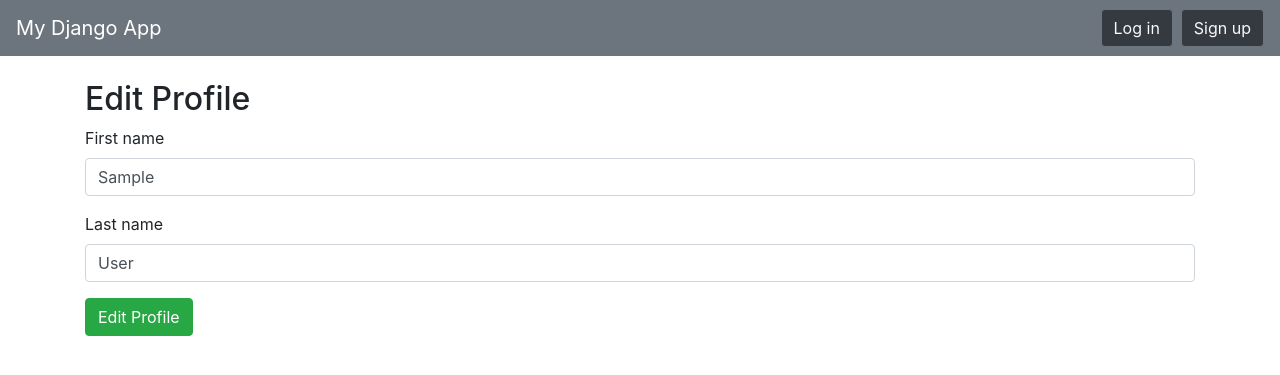
After one commit to Joeriksson/django-template, a Django app: page /user_profile/1 in a window 1280 px wide. The commit adds this page. Shown: the top 375 px of the page. Run offline with Django 3.2, Linux system fonts and the light colour scheme; tables that the repository leaves empty hold one stand-in row (values such as "Sample post"); some libraries are stand-ins or nearby versions.

Commit message:
add user profile page

```diff
--- a/project/urls.py
+++ b/project/urls.py
@@ -2,12 +2,15 @@ from django.contrib import admin
 from django.urls import path, include
 from django.conf.urls.static import static
 from django.conf import settings
+
+from . import views
 
 urlpatterns = [
                   # django admin
                   path('admin/', admin.site.urls),
                   # user management
                   path('accounts/', include('allauth.urls')),
+                  path('user_profile/<int:pk>', views.UserUpdate.as_view(), name='user_edit'),
                   # local apps
                   path('', include('pages.urls'))
               ] + static(settings.MEDIA_URL, document_root=settings.MEDIA_ROOT)
--- /dev/null
+++ b/project/views.py
@@ -0,0 +1,10 @@
+from django.views.generic.edit import UpdateView
+from django.urls import reverse_lazy
+
+from django.contrib.auth import get_user_model
+
+
+class UserUpdate(UpdateView):
+    model = get_user_model()
+    fields = ['first_name', 'last_name']
+    success_url = reverse_lazy('home')
--- a/templates/_base.html
+++ b/templates/_base.html
@@ -29,6 +29,8 @@
                         <div class="dropdown-menu dropdown-menu-right" aria-labelledby="userMenu">
                             <a class="dropdown-item" href="{% url 'account_change_password' %}">Change password</a>
                             <div class="dropdown-divider"></div>
+                            <a class="dropdown-item" href="{% url 'user_edit' request.user.id %}">Edit profile</a>
+                            <div class="dropdown-divider"></div>
                             <a class="dropdown-item" href="{% url 'account_logout' %}">Log out</a>
                         </div>
                     </li>
--- a/templates/home.html
+++ b/templates/home.html
@@ -6,9 +6,11 @@
     <h1>Homepage</h1>
     {% if user.is_authenticated %}
         Hi {{ user.email }}!
-        <a href="{% url 'account_logout' %}">Logout</a>
+        <p><a href="{% url 'account_logout' %}">Logout</a></p>
     {% else %}
         <p>You are not logged in</p>
-        <a href="{% url 'account_login' %}">Login</a>
+        <p><a href="{% url 'account_login' %}">Login</a></p>
     {% endif %}
+
+
 {% endblock content %}
--- /dev/null
+++ b/templates/users/customuser_form.html
@@ -0,0 +1,13 @@
+{% extends '_base.html' %}
+{% load crispy_forms_tags %}
+
+{% block title %}Edit Profile{% endblock title %}
+
+{% block content %}
+    <h2>Edit Profile</h2>
+    <form method="post">
+        {% csrf_token %}
+        {{ form|crispy }}
+        <button class="btn btn-success" type="submit">Edit Profile</button>
+    </form>
+{% endblock content %}
```
